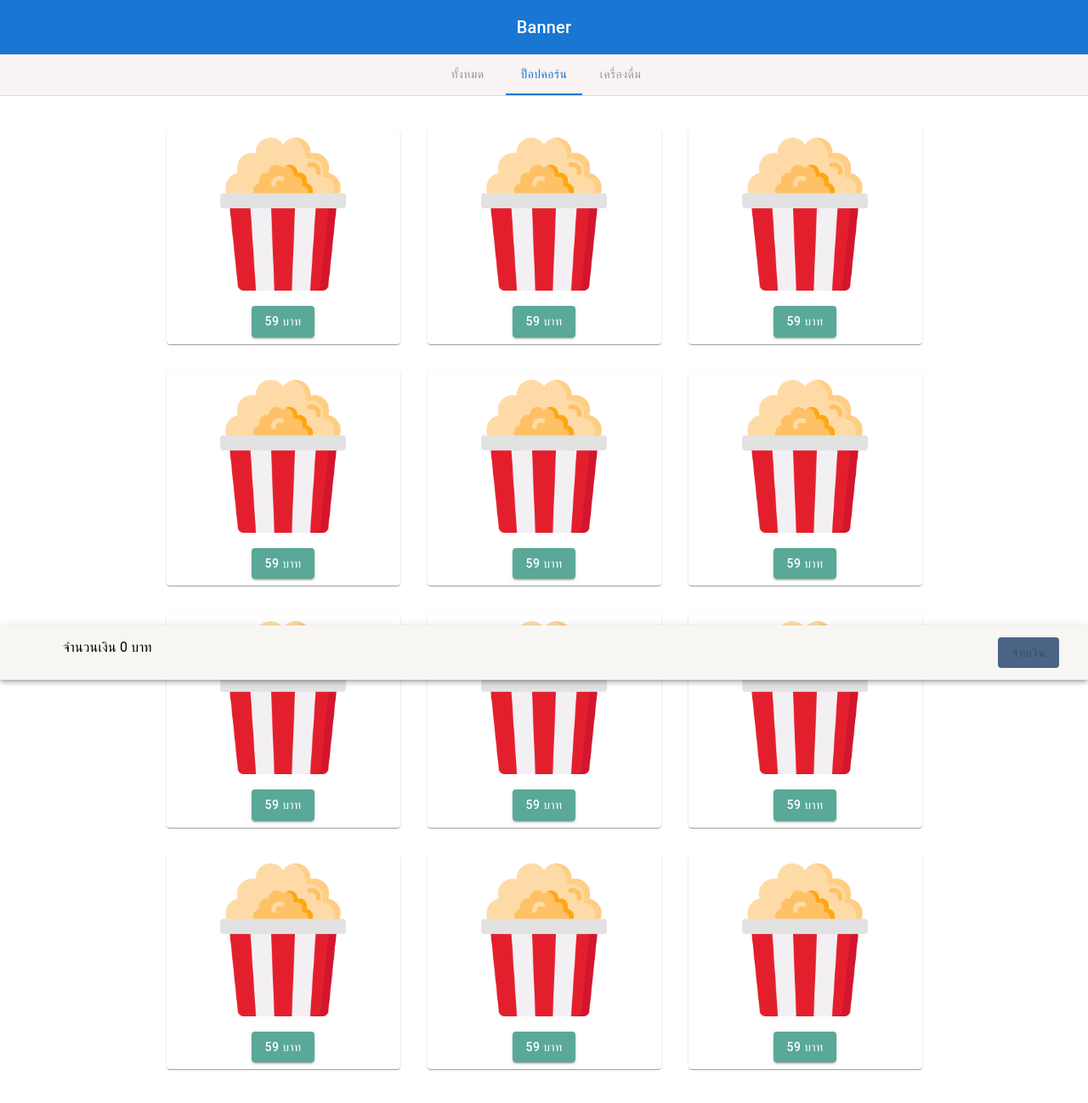
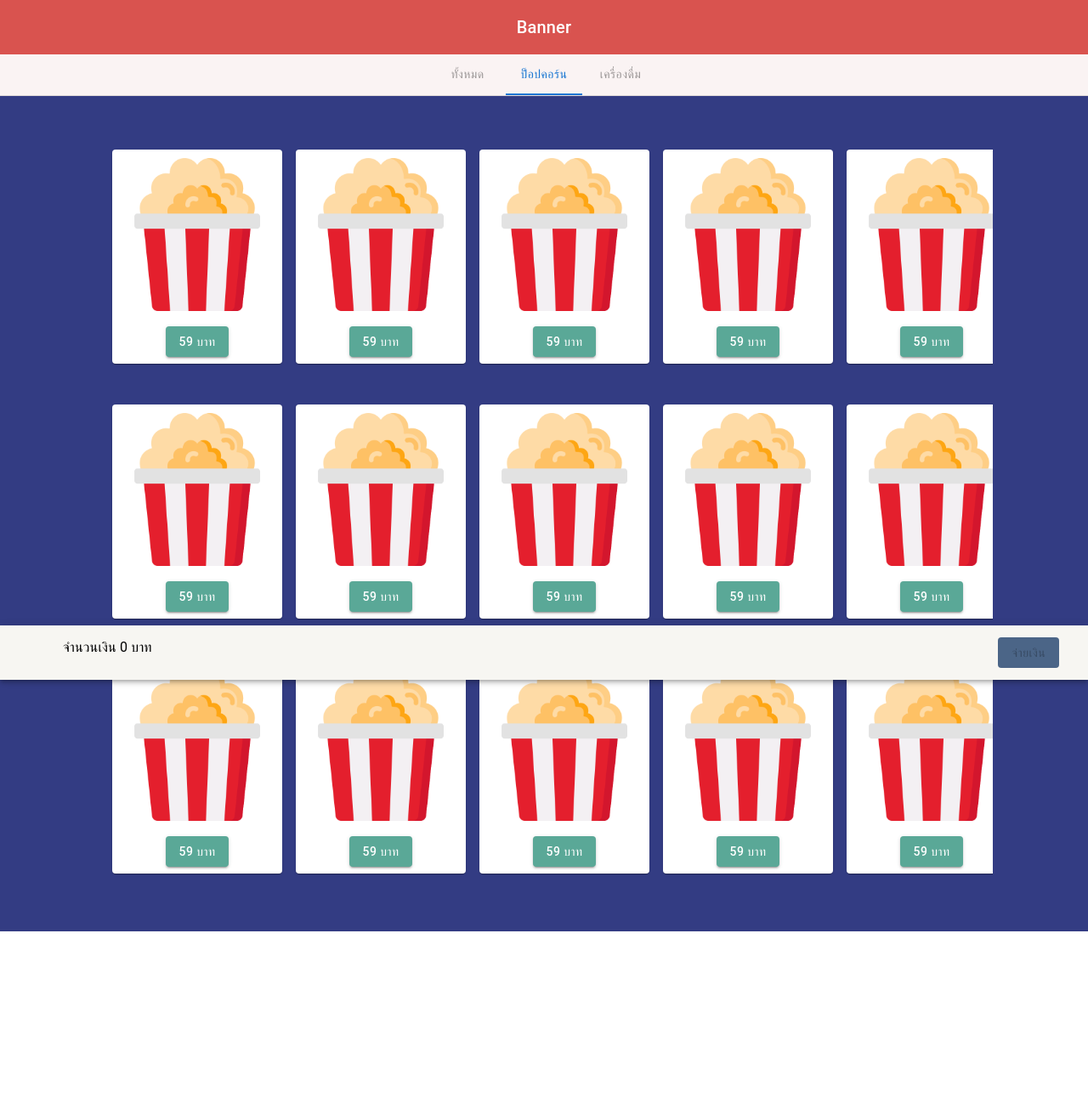
Before and after one commit to toystory98/popcorn-machine, a Next.js app: page / in a window 1280 px wide. Shown: the top 1298 px of the page at 85% size. After the commit the page ends 1096 px from the top, so only its background shows below. Built offline with nearby package versions, Linux system fonts and the light colour scheme.

Commit message:
edit ui homepage

```diff
--- a/pages/checkout.js
+++ b/pages/checkout.js
@@ -28,7 +28,7 @@ export default function CheckOut(props) {
                 <CssBaseline />
                 <ElevationScroll {...props}>
                     <AppBar>
-                        <Toolbar sx={{ justifyContent: 'center' }}>
+                        <Toolbar sx={{ justifyContent: 'center', backgroundColor: "#D9534F" }}>
                             <Typography variant="h6" component="div">
                                 ช่องทางการชำระ
                             </Typography>
--- a/pages/index.js
+++ b/pages/index.js
@@ -1,5 +1,5 @@
 import { TabContext, TabList, TabPanel } from '@mui/lab';
-import { AppBar, Box, Button, Card, CardActions, CardMedia, Container, CssBaseline, Grid, Modal, Tab, Toolbar, Typography, useScrollTrigger } from '@mui/material';
+import { AppBar, Box, Button, Card, CardActions, CardMedia, Container, CssBaseline, Grid, Modal, Tab, Toolbar, Typography, useScrollTrigger, Stack } from '@mui/material';
 import dynamic from 'next/dynamic';
 import PropTypes from 'prop-types';
 import React, { useState } from 'react';
@@ -42,13 +42,13 @@ export default function Home(props) {
   const handleOpen = () => setOpen(true);
   const handleClose = () => setOpen(false);
   return (
-    <Box sx={{ pb: 7 }}>
+    <Box sx={{ pb: 7, bgcolor:'#333C83' }}>
       <React.Fragment>
         <TabContext value="1">
           <CssBaseline />
           <ElevationScroll {...props}>
             <AppBar sx={{ backgroundColor: "#FAF3F3" }}>
-              <Toolbar sx={{ justifyContent: 'center', backgroundColor: "#1976d2" }}>
+              <Toolbar sx={{ justifyContent: 'center', backgroundColor: "#D9534F" }}>
                 <Typography variant="h6" component="div">
                   Banner
                 </Typography>
@@ -66,10 +66,23 @@ export default function Home(props) {
           <Toolbar />
           <Container>
             <TabPanel value="1">
-              <Grid container spacing={4} style={{ justifyContent: 'center' }}>
-                {Array.from(Array(12)).map((_, index) => (
-                  <Grid item key={index}>
-                    <Card sx={{ minWidth: 275 }}>
+            <Container fixed>
+                    <Stack
+                        direction="column"
+                        justifyContent="flex-start"
+                        alignItems="center"
+                        sx={{height: '100vh'}}
+                    >
+                        <Box sx={{minHeight: '300px', width: '100%', overflow: 'scroll' }}>
+                            <Stack
+                                direction="row"
+                                justifyContent="flex-start"
+                                alignItems="center"
+                                spacing={2}
+                                sx= {{marginLeft:'20px', height: '100%'}}
+                            >
+                                {Array.from(Array(6)).map((_, index) => (
+                                    <Card sx={{ minWidth: 200 }}>
                                         <div style={{ display: 'flex', justifyContent: 'center' }}>
                                             <CardMedia
                                                 component="img"
@@ -81,12 +94,62 @@ export default function Home(props) {
                                             <Button onClick={() => { setCount(count + 1); }} variant="contained" style={{ backgroundColor: '#5AA897' }}> 59 บาท </Button>
                                         </CardActions>
                                     </Card>
-                  </Grid>
                                 ))}
-              </Grid>
+                            </Stack>
+                        </Box>
+                        <Box sx={{minHeight: '300px', width: '100%', overflow: 'scroll' }}>
+                            <Stack
+                                direction="row"
+                                justifyContent="flex-start"
+                                alignItems="center"
+                                spacing={2}
+                                sx= {{marginLeft:'20px', height: '100%'}}
+                            >
+                                {Array.from(Array(6)).map((_, index) => (
+                                    <Card sx={{ minWidth: 200 }}>
+                                        <div style={{ display: 'flex', justifyContent: 'center' }}>
+                                            <CardMedia
+                                                component="img"
+                                                sx={{ height: '200px', width: 'auto', padding: '10px' }}
+                                                image='/popcorn.png'
+                                            />
+                                        </div>
+                                        <CardActions sx={{ justifyContent: 'center' }}>
+                                            <Button onClick={() => { setCount(count + 1); }} variant="contained" style={{ backgroundColor: '#5AA897' }}> 59 บาท </Button>
+                                        </CardActions>
+                                    </Card>
+                                ))}
+                            </Stack>
+                        </Box>
+                        <Box sx={{minHeight: '300px', width: '100%', overflow: 'scroll' }}>
+                            <Stack
+                                direction="row"
+                                justifyContent="flex-start"
+                                alignItems="center"
+                                spacing={2}
+                                sx= {{marginLeft:'20px', height: '100%'}}
+                            >
+                                {Array.from(Array(6)).map((_, index) => (
+                                    <Card sx={{ minWidth: 200 }}>
+                                        <div style={{ display: 'flex', justifyContent: 'center' }}>
+                                            <CardMedia
+                                                component="img"
+                                                sx={{ height: '200px', width: 'auto', padding: '10px' }}
+                                                image='/popcorn.png'
+                                            />
+                                        </div>
+                                        <CardActions sx={{ justifyContent: 'center' }}>
+                                            <Button onClick={() => { setCount(count + 1); }} variant="contained" style={{ backgroundColor: '#5AA897' }}> 59 บาท </Button>
+                                        </CardActions>
+                                    </Card>
+                                ))}
+                            </Stack>
+                        </Box>
+                    </Stack>
+                </Container>
             </TabPanel>
-
           </Container>
+          <Toolbar/>
           <AppBar position="fixed" color="primary" sx={{ top: 'auto', bottom: 0 }}>
             <Toolbar sx={{ backgroundColor: '#F7F6F2' }}>
               <Grid container sx={{ justifyContent: 'center' }}>
--- a/pages/qrPage.js
+++ b/pages/qrPage.js
@@ -29,7 +29,7 @@ export default function QrScan(props) {
                 <CssBaseline />
                 <ElevationScroll {...props}>
                     <AppBar>
-                        <Toolbar sx={{ justifyContent: 'center' }}>
+                        <Toolbar sx={{ justifyContent: 'center', backgroundColor: "#D9534F"}}>
                             <Typography variant="h6" component="div">
                                 แสกนเพื่อจ่าย
                             </Typography>
```
Lines whose indentation alone changed are shown as unchanged.
